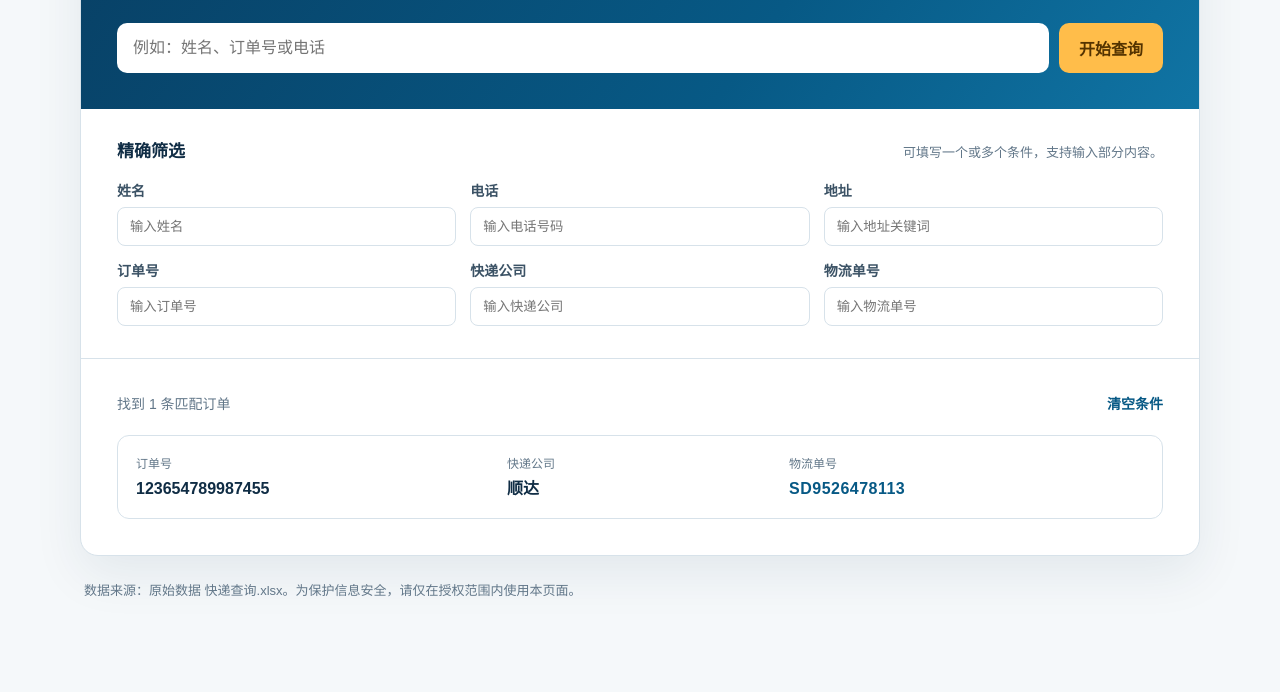
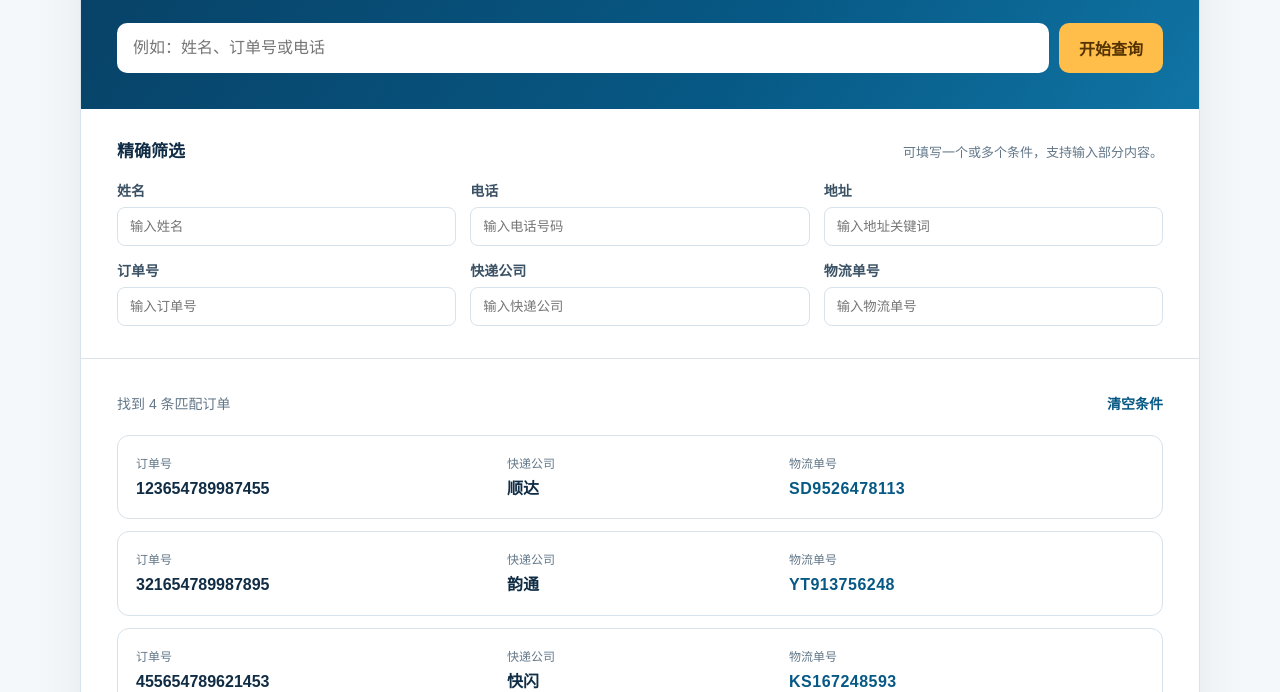
Before and after one commit to Shawnnn/parcel_track_test, a plain HTML site: page index.html in a window 1280 px wide. Shown: the part 260-952 px from the top of the page. Before the commit the page ends 926 px from the top, so only its background shows below. Drawn offline with Linux system fonts and the light colour scheme.

Commit message:
Update logistics records

```diff
--- a/index.html
+++ b/index.html
@@ -75,16 +75,19 @@
           </div>
         </div>
         <div class="results" aria-live="polite">
-          <div class="result-header"><p id="summary">已显示全部 1 条订单</p><button class="clear" id="clearButton" type="button">清空条件</button></div>
+          <div class="result-header"><p id="summary">正在加载订单</p><button class="clear" id="clearButton" type="button">清空条件</button></div>
           <div class="result-list" id="resultList"></div>
         </div>
       </section>
       <p class="note">数据来源：原始数据 快递查询.xlsx。为保护信息安全，请仅在授权范围内使用本页面。</p>
     </main>
     <script>
-      // 将新记录按相同字段补充到这里，即可扩展本地查询数据。
+      // 物流数据同步自“原始数据 快递查询.xlsx”。新增记录后请同时更新本数组。
       const orders = [
-        { name: "谢大侠", phone: "17755558974", address: "广东省深圳市南山区牛逼街道超级大厦111", orderNo: "123654789987455", carrier: "顺达", trackingNo: "SD9526478113" }
+        { name: "谢大侠", phone: "17755558974", address: "广东省深圳市南山区牛逼街道超级大厦111", orderNo: "123654789987455", carrier: "顺达", trackingNo: "SD9526478113" },
+        { name: "李小龙", phone: "15688889999", address: "山东省济南市", orderNo: "321654789987895", carrier: "韵通", trackingNo: "YT913756248" },
+        { name: "王大明", phone: "15688889977", address: "北京市", orderNo: "455654789621453", carrier: "快闪", trackingNo: "KS167248593" },
+        { name: "朱题", phone: "15688889912", address: "广东省广州市天河区", orderNo: "426854789989173", carrier: "京西", trackingNo: "JX2456891741254" }
       ];
       const labels = { name: "姓名", phone: "电话", address: "地址", orderNo: "订单号", carrier: "快递公司", trackingNo: "物流单号" };
       const keyword = document.querySelector('#keyword');
@@ -99,8 +102,13 @@
         const filtersMatch = filters.every(input => !input.value.trim() || includes(order[input.dataset.field], input.value));
         return keywordMatch && filtersMatch;
       }
+      function escapeHtml(value) {
+        return String(value).replace(/[&<>"']/g, character => ({
+          '&': '&amp;', '<': '&lt;', '>': '&gt;', '"': '&quot;', "'": '&#039;'
+        })[character]);
+      }
       function card(order) {
-        return `<article class="order"><div class="datum"><small>订单号</small><strong>${order.orderNo}</strong></div><div class="datum"><small>快递公司</small><strong>${order.carrier}</strong></div><div class="datum tracking"><small>物流单号</small><strong>${order.trackingNo}</strong></div></article>`;
+        return `<article class="order"><div class="datum"><small>订单号</small><strong>${escapeHtml(order.orderNo)}</strong></div><div class="datum"><small>快递公司</small><strong>${escapeHtml(order.carrier)}</strong></div><div class="datum tracking"><small>物流单号</small><strong>${escapeHtml(order.trackingNo)}</strong></div></article>`;
       }
       function render() {
         const found = orders.filter(matches);
```
